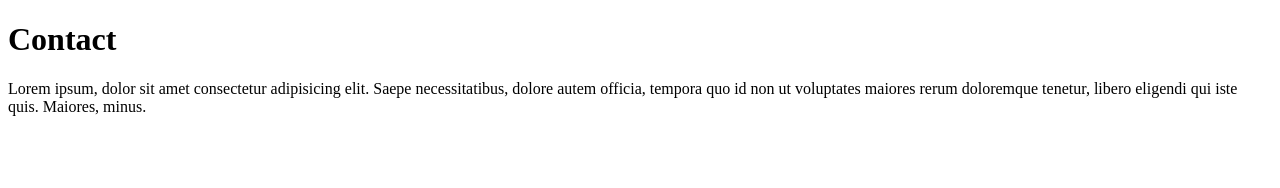
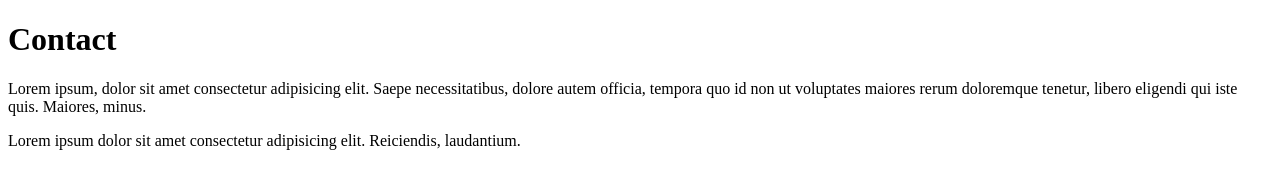
Before and after one commit to AkiraTensho/git-branch, a plain HTML site: page contact.html in a window 1280 px wide. Drawn offline with Linux system fonts and the light colour scheme.

Commit message:
Amélioration de la page contact

```diff
--- a/contact.html
+++ b/contact.html
@@ -10,5 +10,6 @@
     <p>Lorem ipsum, dolor sit amet consectetur adipisicing elit. Saepe necessitatibus,
     dolore autem officia, tempora quo id non ut voluptates maiores rerum doloremque tenetur,
     libero eligendi qui iste quis. Maiores, minus.</p>
+    <p>Lorem ipsum dolor sit amet consectetur adipisicing elit. Reiciendis, laudantium.</p>
 </body>
 </html>
```
